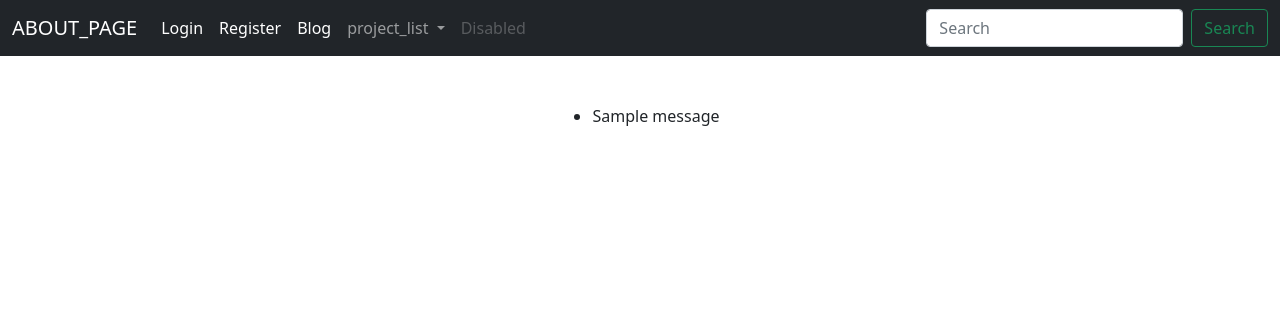
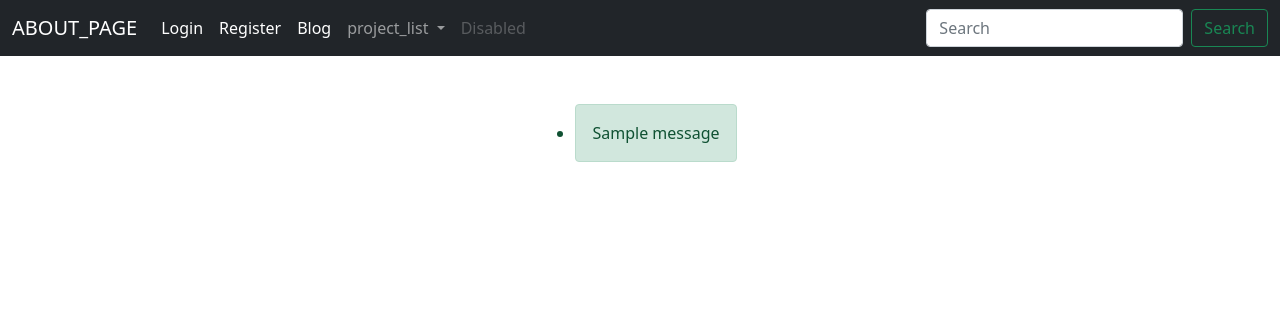
Before and after one commit to Dslate88/tf-aws-django-website, a Django app: template base/templates/base.html in a window 1280 px wide. Shown: the top 316 px of the page. Run offline with Django 4.2, Linux system fonts and the light colour scheme; the template is opened without the code that fills it, so the values that code supplies are empty; tables that the repository leaves empty hold one stand-in row (values such as "Sample post"); one stand-in notice (Sample message) is shown.

Commit message:
use bootstrap alert to generate proper color

```diff
--- a/base/templates/base.html
+++ b/base/templates/base.html
@@ -106,7 +106,7 @@
         {% if messages %}
         <ul class="messages">
             {% for message in messages %}
-            <li{% if message.tags %} class="{{ message.tags }}"{% endif %}>{{ message }}</li>
+            <li{% if message.tags %} class="alert alert-{{ message.tags }}"{% endif %}>{{ message }}</li>
             {% endfor %}
         </ul>
         {% endif %}
```
